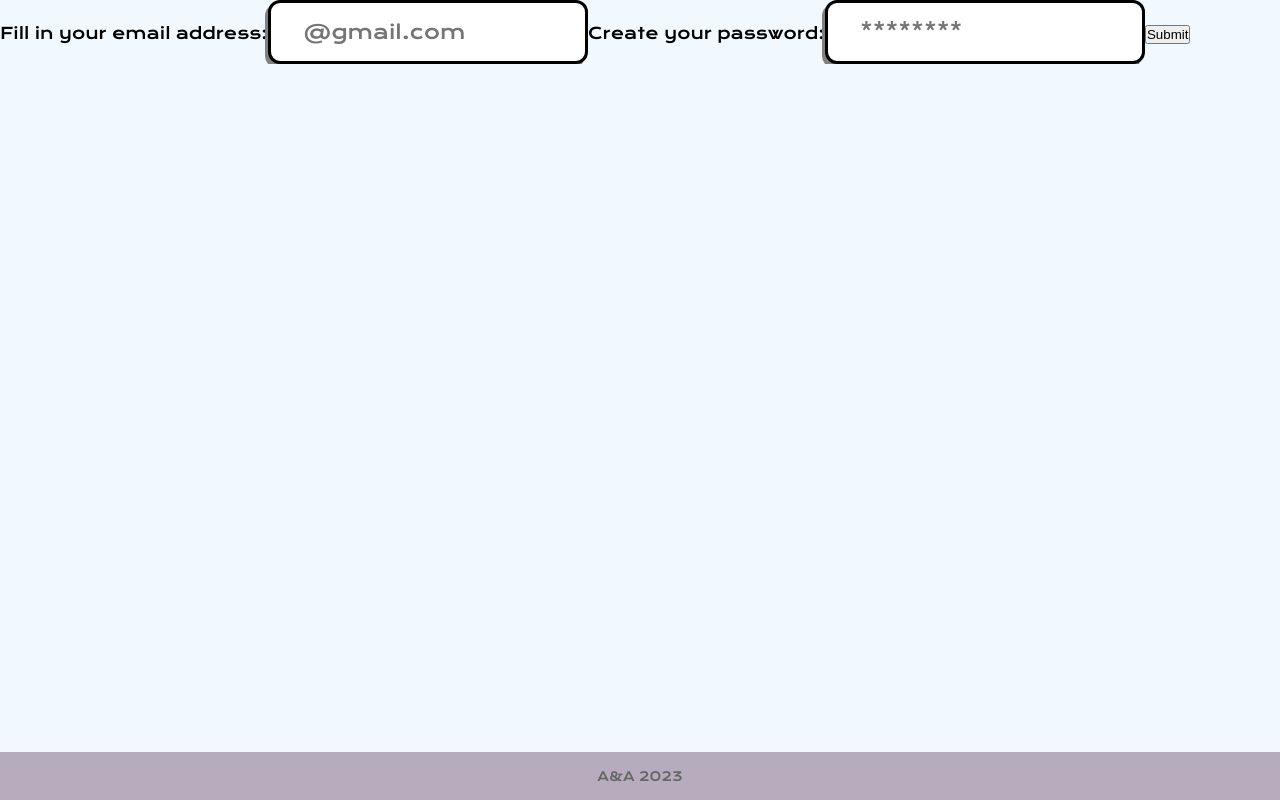
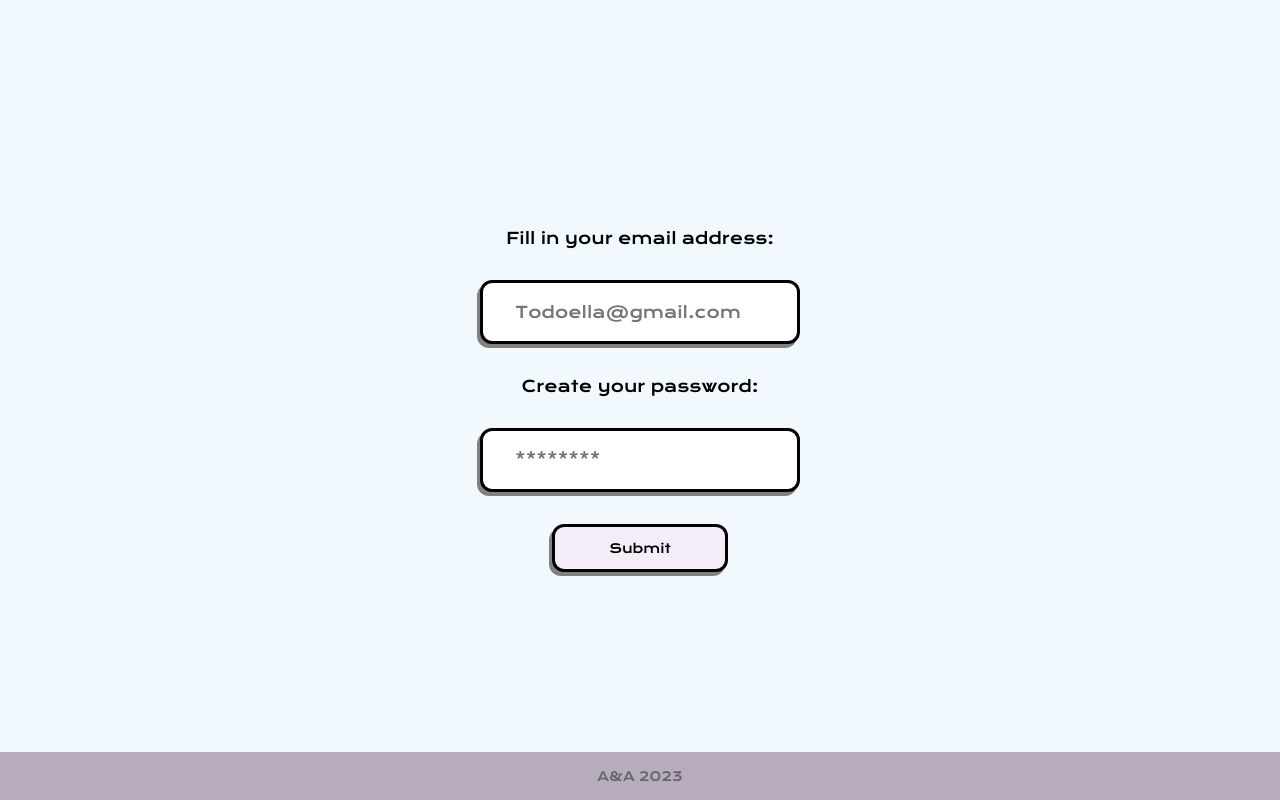
Before and after one commit to EndziTheNoob/taskmate, a Next.js app: page /register in a window 1280 px wide. Built offline with nearby package versions, Linux system fonts and the light colour scheme.

Commit message:
uprava register

```diff
--- a/package.json
+++ b/package.json
@@ -9,7 +9,9 @@
     "lint": "next lint"
   },
   "dependencies": {
+    "@hookform/resolvers": "^3.1.0",
     "@supabase/supabase-js": "^2.24.0",
+    "axios": "^1.4.0",
     "eslint": "8.41.0",
     "eslint-config-next": "13.4.4",
     "next": "13.4.4",
@@ -17,7 +19,9 @@
     "react-beautiful-dnd": "^13.1.1",
     "react-dom": "18.2.0",
     "react-hamburger-menu": "^1.2.1",
+    "react-hook-form": "^7.44.3",
     "react-icons": "^4.9.0",
-    "styled-components": "^6.0.0-rc.1"
+    "styled-components": "^6.0.0-rc.1",
+    "yup": "^1.2.0"
   }
 }
--- a/src/components/Character/index.js
+++ b/src/components/Character/index.js
@@ -69,7 +69,7 @@ export default function Character({ type, onAnimationComplete }) {
     setTimeout(() => {
       onAnimationComplete?.();
     }, 16000);
-  }, []);
+  }, [onAnimationComplete, type]);
 
   return (
     <>
--- /dev/null
+++ b/src/pages/api/login.js
@@ -0,0 +1,11 @@
+export default function handler(req, res) {
+  if (req.method === 'POST') {
+    // připojení k Supabase ??
+    const { email, password } = req.body;
+    if (email === 'test@example.com' && password === 'secret') {
+      res.status(200).json({ message: 'Přihlášení úspěšné' });
+    } else {
+      res.status(401).json({ message: 'Nesprávné přihlašovací údaje' });
+    }
+  }
+}
--- a/src/pages/index.js
+++ b/src/pages/index.js
@@ -25,7 +25,7 @@ export default function Home() {
           <p>Absolutely free.</p>
           <p>Are you ready?</p>
           <ButtonStyle href="/setting" name="Log In"></ButtonStyle>
-          <ButtonStyle href="/setting" name="Register"></ButtonStyle>
+          <ButtonStyle href="/register" name="Register"></ButtonStyle>
         </Description>
         <TaskmateHomepage
           src="/img/Taskmate_Kafe.gif"
--- a/src/pages/register.js
+++ b/src/pages/register.js
@@ -1,20 +1,60 @@
-import {
-  FormStyle,
-  Label,
-  InputStyle,
-  ContainerStyle,
-} from '@/styles/Register';
+import { useForm } from 'react-hook-form';
+import { yupResolver } from '@hookform/resolvers/yup';
+import * as yup from 'yup';
+import axios from 'axios';
+import { FormStyle, Label, InputStyle, ButtonStyle } from '../styles/Register';
 
-export default function () {
+const schema = yup.object().shape({
+  email: yup
+    .string()
+    .email('Invalid email address.')
+    .required('E-mail is required'),
+  password: yup
+    .string()
+    .min(8, 'Password needs to have at least 8 attributes')
+    .required('Password is required'),
+});
+
+export default function RegisterForm() {
+  const {
+    register,
+    handleSubmit,
+    formState: { errors },
+  } = useForm({
+    resolver: yupResolver(schema),
+  });
+
+  const onSubmit = async (data) => {
+    try {
+      // Odešlete data na server pomocí Supabase API nebo jiné metody dle vašeho výběru
+      await axios.post('/api/login', data);
+
+      // Přesměrujte na stránku "setting"
+      window.location.href = '/setting';
+    } catch (error) {
+      console.log(error);
+    }
+  };
+
   return (
-    <ContainerStyle>
-      <FormStyle>
-        <Label>Fill in your email address:</Label>
-        <InputStyle type="text" placeholder="@gmail.com" required />
-        <Label>Create your password:</Label>
-        <InputStyle type="text" placeholder="********" required />
-        <button>Submit</button>
-      </FormStyle>
-    </ContainerStyle>
+    <FormStyle onSubmit={handleSubmit(onSubmit)}>
+      <Label>Fill in your email address:</Label>
+      <InputStyle
+        type="email"
+        placeholder="Todoella@gmail.com"
+        {...register('email')}
+        required
+      />
+      {errors.email && <p>{errors.email.message}</p>}
+      <Label>Create your password:</Label>
+      <InputStyle
+        type="password"
+        placeholder="********"
+        {...register('password')}
+        required
+      />
+      {errors.password && <p>{errors.password.message}</p>}
+      <ButtonStyle type="submit">Submit</ButtonStyle>
+    </FormStyle>
   );
 }
--- a/src/styles/Register.js
+++ b/src/styles/Register.js
@@ -1,24 +1,29 @@
 import styled from 'styled-components';
 
-export const ContainerStyle = styled.div`
+const Palette = {
+  buttonColor: '#F4EDF9',
+  buttonWhite: 'white',
+  purple_light: '#F4EDF9',
+};
+
+export const FormStyle = styled.form`
   display: flex;
   flex-direction: column;
-`;
-
-export const FormStyle = styled.form`
+  justify-content: center;
   align-items: center;
+  height: 100vh;
 `;
 
 export const Label = styled.label`
   font-size: 1rem;
-  margin-bottom: 0.5rem;
+  margin: 1rem;
   font-family: var(--font-mono);
 `;
 
 export const InputStyle = styled.input`
   text-decoration: none;
   color: black;
-  font-size: 1.2rem;
+  font-size: 1rem;
   background-color: white;
   padding: 0.5rem 2rem;
   border: black solid 0.2rem;
@@ -27,4 +32,28 @@ export const InputStyle = styled.input`
   width: 20rem;
   height: 4rem;
   font-family: var(--font-mono);
+  margin: 1rem;
 `;
+
+export const ButtonStyle = styled.button`
+  text-decoration: none;
+  color: black;
+  font-size: 0.8rem;
+  background-color: ${Palette.purple_light};
+  padding: 0.8rem 2rem;
+  border: black solid 0.2rem;
+  box-shadow: -3px 4px rgb(129, 129, 129);
+  border-radius: 12px;
+  width: 11rem;
+  height: 3rem;
+  margin: 1rem;
+  text-align: center;
+  font-family: var(--font-mono);
+  cursor: pointer;
+
+  &:hover,
+  &:active {
+    background-color: ${Palette.buttonColor};
+    transform: translateY(5px);
+  }
+`;
```
Also changed, not shown: 1 other file (tests, documents, lock files or other folders).
